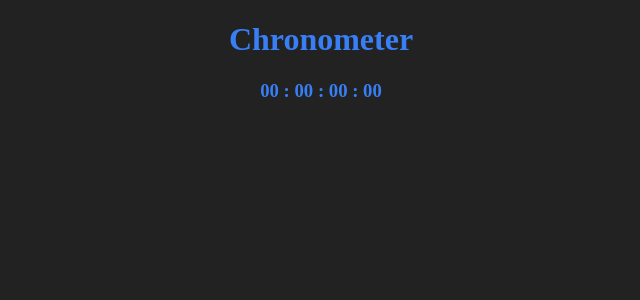
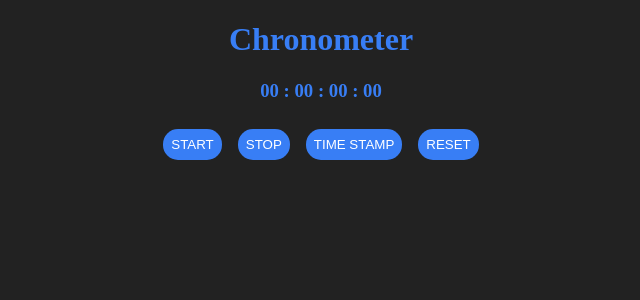
Before and after one commit to PabloFernandez-Git/Cronometro-ClassComponents, a React (Create React App) app: page / in a window 1280 px wide. Shown: the top 300 px of the page, without its empty margins (319-959 px from the left). Built offline with nearby package versions, Linux system fonts and the light colour scheme.

Commit message:
Creando y mostrando los botones

```diff
--- a/src/App.jsx
+++ b/src/App.jsx
@@ -4,9 +4,9 @@ import { createGlobalStyle } from 'styled-components'
 
 const GlobalStyle = createGlobalStyle`
     body{
-        background-color:#222;
-        color:#387EF5;
-        text-align:center;
+        background-color: #222;
+        color: #387EF5;
+        text-align: center;
     }
 `
 
--- a/src/components/Chronometer.jsx
+++ b/src/components/Chronometer.jsx
@@ -1,16 +1,25 @@
 import React, { Component } from 'react';
+import { generate as id } from 'shortid'
+import styled from 'styled-components'
 
-import { generate as id } from 'shortid'
-
-import styled from 'styled-components'
+const Button = styled.button`
+    background-color: ${({ disabled }) => disabled ? 'transparent' : '#387EF5'};
+    border: ${({ disabled }) => disabled ? '1px solid #387EF5' : 'none'};
+    outline: none;
+    border-radius: 15px;
+    padding: .5rem;
+    margin: .5rem;
+    color: ${({ disabled }) => disabled ? '#444' : '#fff'};
+`
 
 class Chronometer extends Component {
 
     state = {
-        hours:0,
-        minutes:0,
-        seconds:0,
-        miliseconds:0
+        hours: 0,
+        minutes: 0,
+        seconds: 0,
+        miliseconds: 0,
+        running: false
     }
 
     //Función que se llama con el boton start
@@ -48,14 +57,20 @@ class Chronometer extends Component {
     }
 
     render() {
-        let {hours, minutes, seconds, miliseconds} = this.state
+        let {hours, minutes, seconds, miliseconds, running} = this.state
         hours = this.addZero(hours)
         minutes = this.addZero(minutes)
         seconds = this.addZero(seconds)
         miliseconds = this.addZero(miliseconds)
 
         return (
-            <h3>{`${hours} : ${minutes} : ${seconds} : ${miliseconds}`}</h3>
+            <>
+                <h3>{`${hours} : ${minutes} : ${seconds} : ${miliseconds}`}</h3>
+                <Button disabled={running}> START </Button>
+                <Button disabled={running}> STOP </Button>
+                <Button disabled={running}> TIME STAMP </Button>
+                <Button disabled={running}> RESET </Button>
+            </>
         )
     }
 }
```
Also changed, not shown: src/notas.txt.
